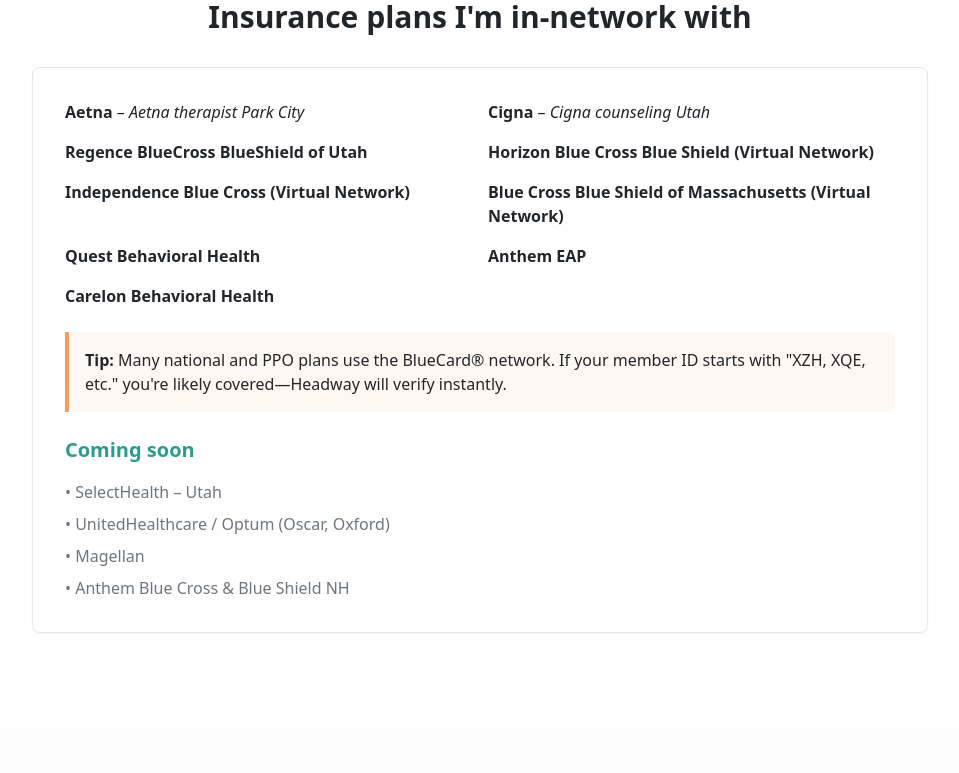
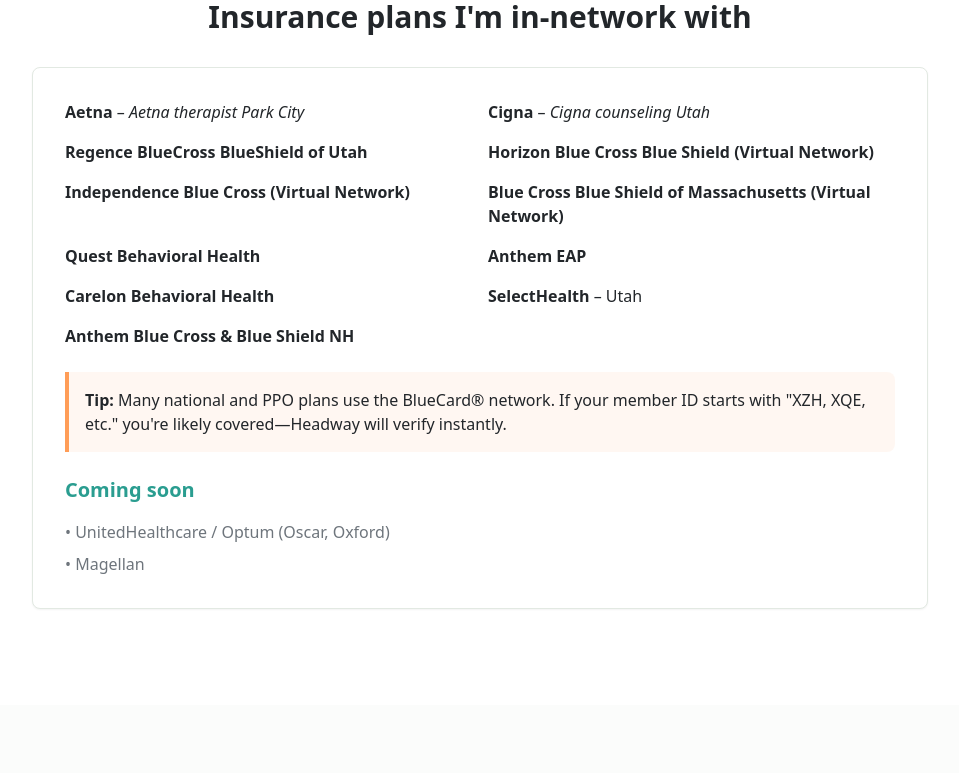
Before and after one commit to jelgie-stack/elgie-therapy-oasis, a React (Vite) app: page /insurance-fees in a window 1280 px wide. Shown: the part 486-1259 px from the top of the page, without its empty margins (160-1119 px from the left). Built offline with nearby package versions, Linux system fonts and the light colour scheme.

Commit message:
Update insurance lists
Move SelectHealth and Anthem BCBS NH to the in-network list on the Insurance & Fees page.

```diff
--- a/src/pages/InsuranceFees.tsx
+++ b/src/pages/InsuranceFees.tsx
@@ -65,6 +65,8 @@ const InsuranceFees = () => {
                   <p><strong>Quest Behavioral Health</strong></p>
                   <p><strong>Anthem EAP</strong></p>
                   <p><strong>Carelon Behavioral Health</strong></p>
+                  <p><strong>SelectHealth</strong> – Utah</p>
+                  <p><strong>Anthem Blue Cross & Blue Shield NH</strong></p>
                 </div>
 
                 <blockquote className="bg-accent-light/50 border-l-4 border-accent p-4 rounded-r-lg mb-6">
@@ -75,10 +77,8 @@ const InsuranceFees = () => {
 
                 <h3 className="text-xl font-semibold text-primary mb-4">Coming soon</h3>
                 <ul className="space-y-2 text-muted-foreground">
-                  <li>• SelectHealth – Utah</li>
                   <li>• UnitedHealthcare / Optum (Oscar, Oxford)</li>
                   <li>• Magellan</li>
-                  <li>• Anthem Blue Cross & Blue Shield NH</li>
                 </ul>
               </CardContent>
             </Card>
```
